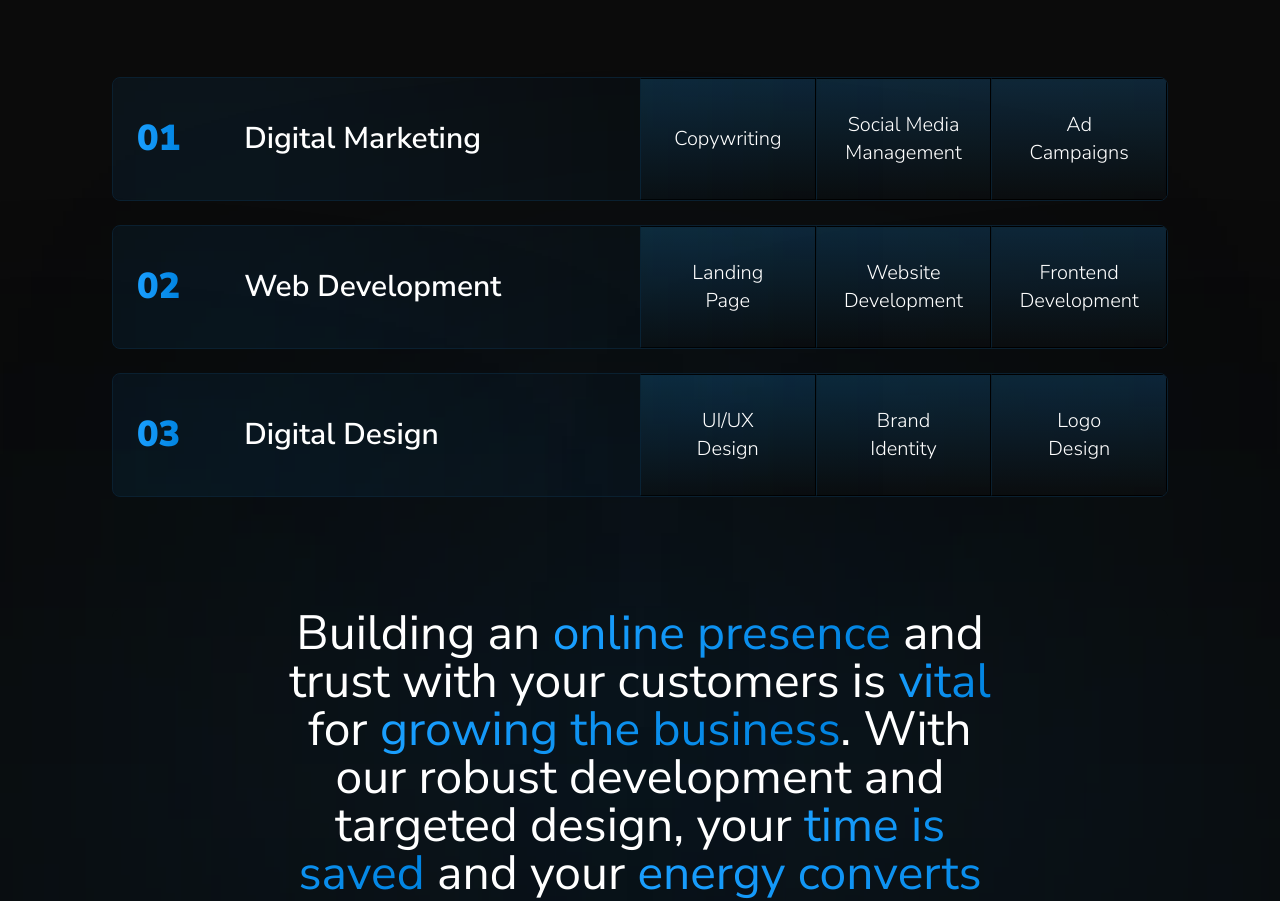
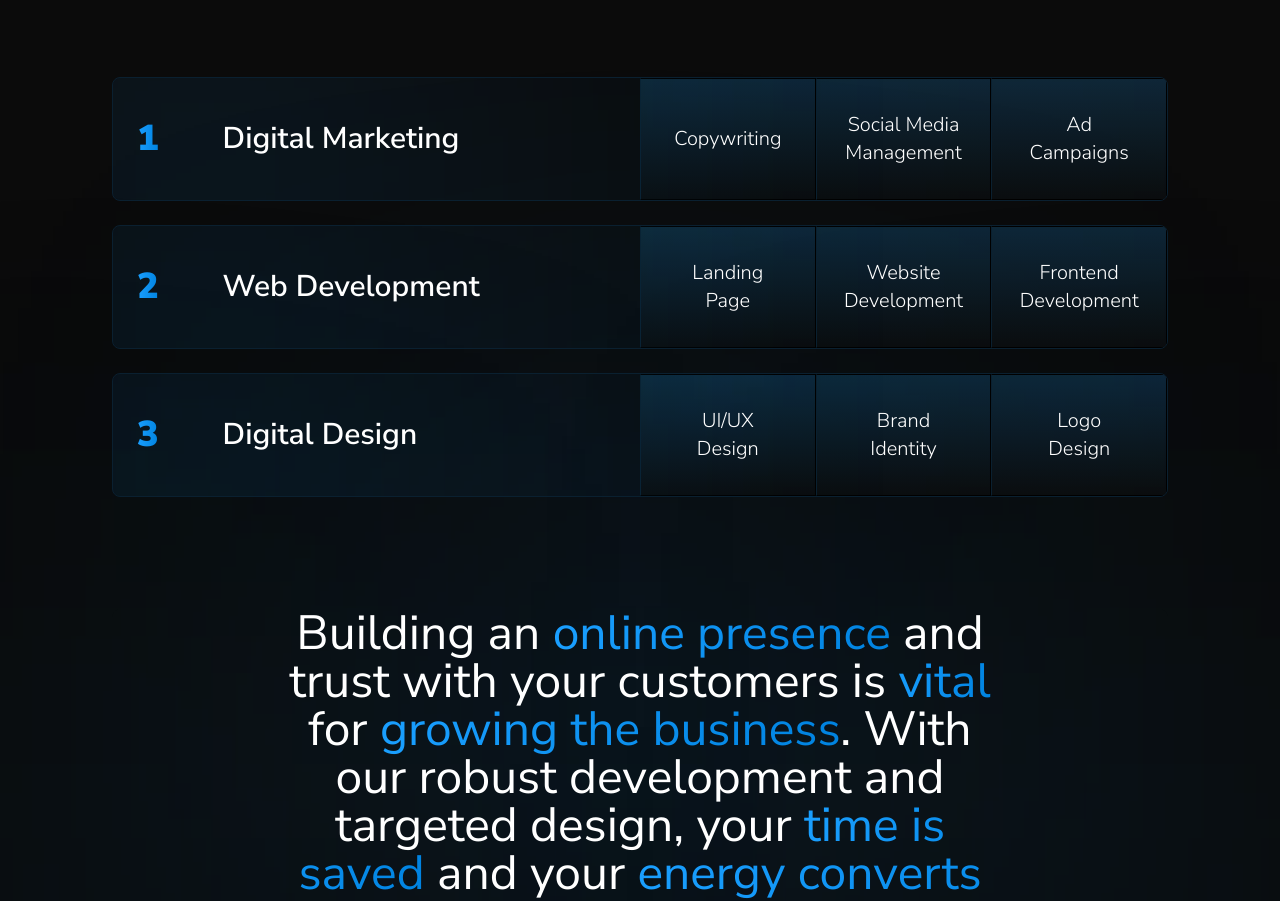
Before and after one commit to zrvnarmarin/BitLyte-Studios-Website, a Next.js app: page / in a window 1280 px wide. Shown: the part 1545-2446 px from the top of the page. Built offline with nearby package versions, Linux system fonts and the light colour scheme.

Commit message:
change of the font of Service Category section;

```diff
--- a/app/(home-sections)/ServicesSection.tsx
+++ b/app/(home-sections)/ServicesSection.tsx
@@ -43,7 +43,7 @@ export const ServiceCategoryCard = ({
         <div className="flex flex-row items-center justify-start w-full">
           <h3 className="w-full flex  sm:flex-row items-center gap-3 sm:gap-4 md:gap-16 z-20 text-center">
             <span className="custom-text font-black text-3xl xs:text-4xl z-20">
-              0{id}
+              {id}
             </span>
             <span className="text-[#ffffff] font-semibold text-3xl sm:text-[28px] md:text-3xl leading-tight">
               {title}
```
